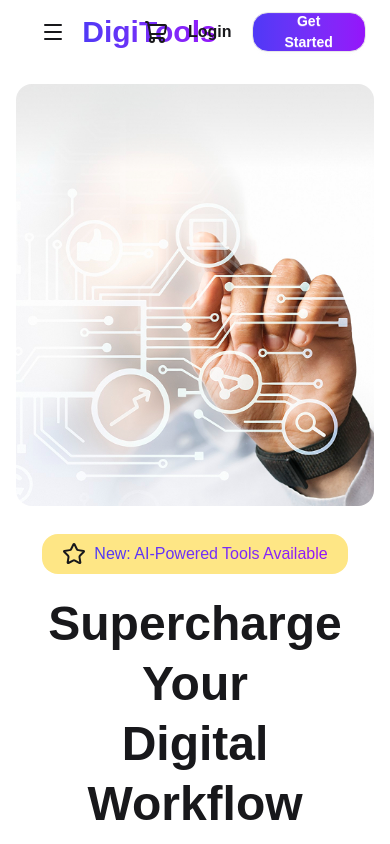
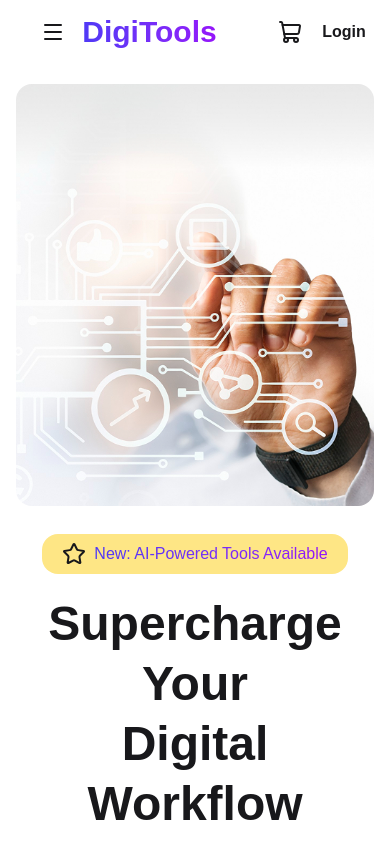
Before and after one commit to mdakash102210-wq/Assigntment-06, a React (Vite) app: page / in a window 390 px wide. Shown: the top 844 px of the page. Built offline with nearby package versions, Linux system fonts and the light colour scheme.

Commit message:
last  update

```diff
--- a/src/Nav.jsx
+++ b/src/Nav.jsx
@@ -76,7 +76,7 @@ export default function Nav({ array }) {
               Login
             </a>
           </div>
-          <div className="button">
+          <div className="button hidden md:block">
             <a className="btn bg-linear-to-r from-[#4F39F6] to-[#9514FA] rounded-2xl px-8 font-bold text-white">
               Get Started
             </a>
```
